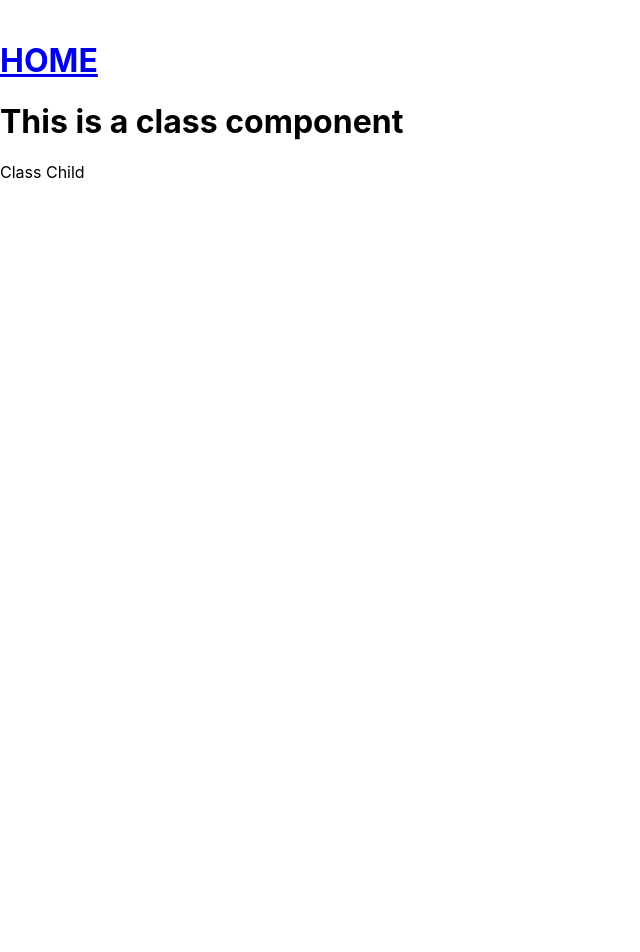
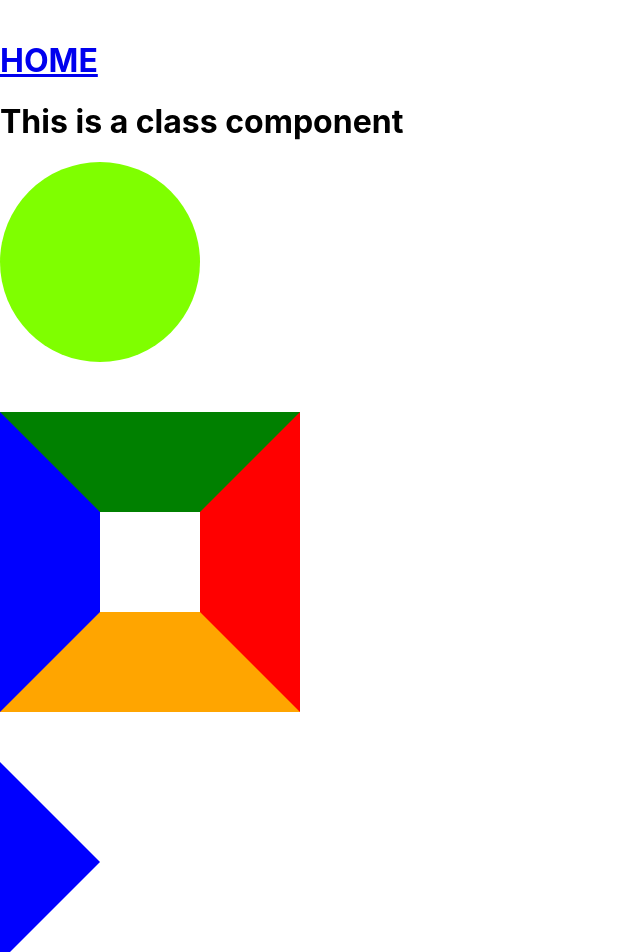
Before and after one commit to amalkk1994/react-concepts-practice, a React (Create React App) app: page /classComponents in a window 1280 px wide. Shown: the top 952 px of the page, without its empty margins (0-640 px from the left). Before the commit the page ends 800 px from the top, so only its background shows below. Built offline with nearby package versions, Linux system fonts and the light colour scheme.

Commit message:
id and query params

```diff
--- a/src/App.js
+++ b/src/App.js
@@ -7,6 +7,8 @@ import ReduxPage from "./pages/ReduxPage"
 import RerenderTests from "./pages/RerenderTests"
 import ClassComponents from "./pages/ClassComponents"
 import { Link } from "react-router-dom"
+import IdParamPage from "./pages/IdParamPage"
+import QueryParamPage from "./pages/QueryParamPage"
 //import HomePage from "./pages/HomePage";
 //import OthersPage from "./pages/OthersPage";
 
@@ -24,12 +26,14 @@ function App() {
         <Routes>
           <Route path="/" element={<HomePage />} exact />
           <Route path="/otherspage" element={<OthersPage />} />
+          <Route path="/page/:id" element={<IdParamPage />} />
           <Route path="/formpage" element={<FormPage />} />
           <Route path="/apitestpage" element={<ApiTestPage />} />
           <Route path="/apitestpagefetch" element={<ApiTestPageFetch />} />
           <Route path="/reduxpage" element={<ReduxPage />} />
           <Route path="/rerender" element={<RerenderTests />} />
           <Route path="/classComponents" element={<ClassComponents />} />
+          <Route path="/search" element={<QueryParamPage />} />
         </Routes>
       </Suspense>
     </div>
--- /dev/null
+++ b/src/components/Child.module.css
@@ -0,0 +1,28 @@
+.circle {
+  width: 200px;
+  height: 200px;
+  border-radius: 50%;
+  background-color: chartreuse;
+}
+
+.rectangle {
+  width: 100px;
+  height: 100px;
+  color: yellow;
+  border-left: 100px solid blue;
+  border-right: 100px solid red;
+  border-top: 100px solid green;
+  border-bottom: 100px solid orange;
+  margin-top: 50px;
+}
+
+.rectangleOne {
+  width: 0px;
+  height: 0px;
+  color: yellow;
+  border-left: 100px solid blue;
+  border-right: 100px solid transparent;
+  border-top: 100px solid transparent;
+  border-bottom: 100px solid transparent;
+  margin-top: 50px;
+}
--- a/src/components/ClassChild.js
+++ b/src/components/ClassChild.js
@@ -1,8 +1,15 @@
 import React from "react"
+import Styled from "./Child.module.css"
 
 class ClassChild extends React.Component {
   render() {
-    return <div>Class Child</div>
+    return (
+      <div>
+        <div className={Styled.circle}></div>
+        <div className={Styled.rectangle}></div>
+        <div className={Styled.rectangleOne}></div>
+      </div>
+    )
   }
 }
 
--- a/src/pages/HomePage.js
+++ b/src/pages/HomePage.js
@@ -11,6 +11,10 @@ const HomePage = () => {
       <Link to="/reduxpage">Redux page</Link>
       <Link to="/rerender">Re render page</Link>
       <Link to="/classcomponents">Class components</Link>
+      <Link to="/page/1">page 1</Link>
+      <Link to="/page/2">page 2</Link>
+      <Link to="/search?name=Amal&age=27">Amal</Link>
+      <Link to="/search?name=Naveen&age=26">Naveen</Link>
     </div>
   )
 }
--- /dev/null
+++ b/src/pages/IdParamPage.js
@@ -0,0 +1,7 @@
+import { useParams } from "react-router-dom"
+const IdParamPage = () => {
+  let { id } = useParams()
+  return <div>IdParamPage: {id}</div>
+}
+
+export default IdParamPage
--- /dev/null
+++ b/src/pages/QueryParamPage.js
@@ -0,0 +1,13 @@
+import { useSearchParams } from "react-router-dom"
+
+const QueryParamPage = () => {
+  // const [searchParams, setSearchParams] = useSearchParams()
+  const [searchParams] = useSearchParams()
+  return (
+    <div>
+      <p>Field name: {searchParams.get("name")}</p>
+      <p>Field Age: {searchParams.get("age")}</p>
+    </div>
+  )
+}
+export default QueryParamPage
```
